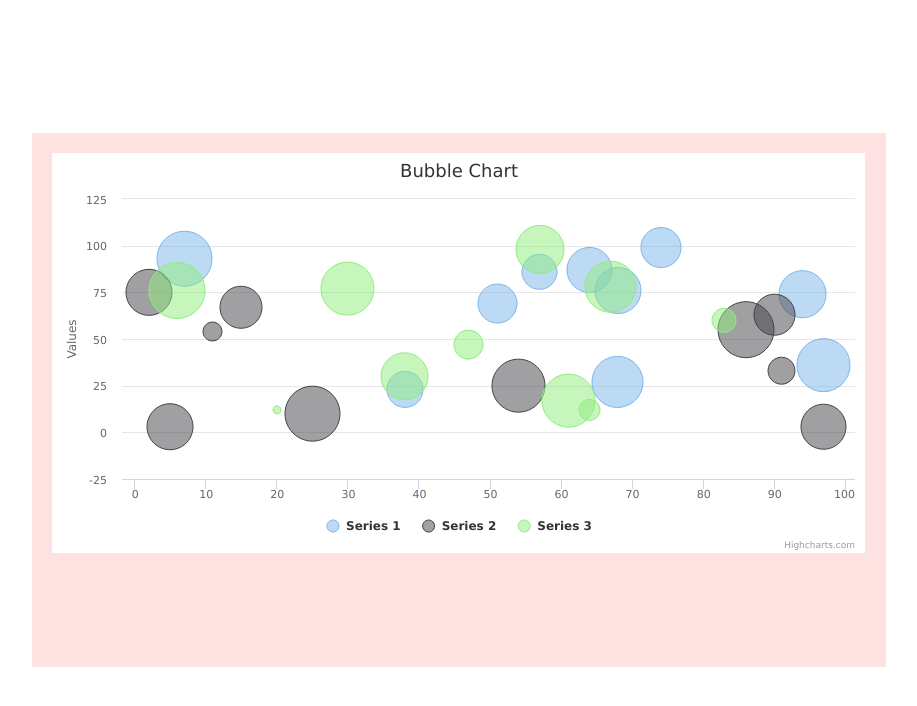
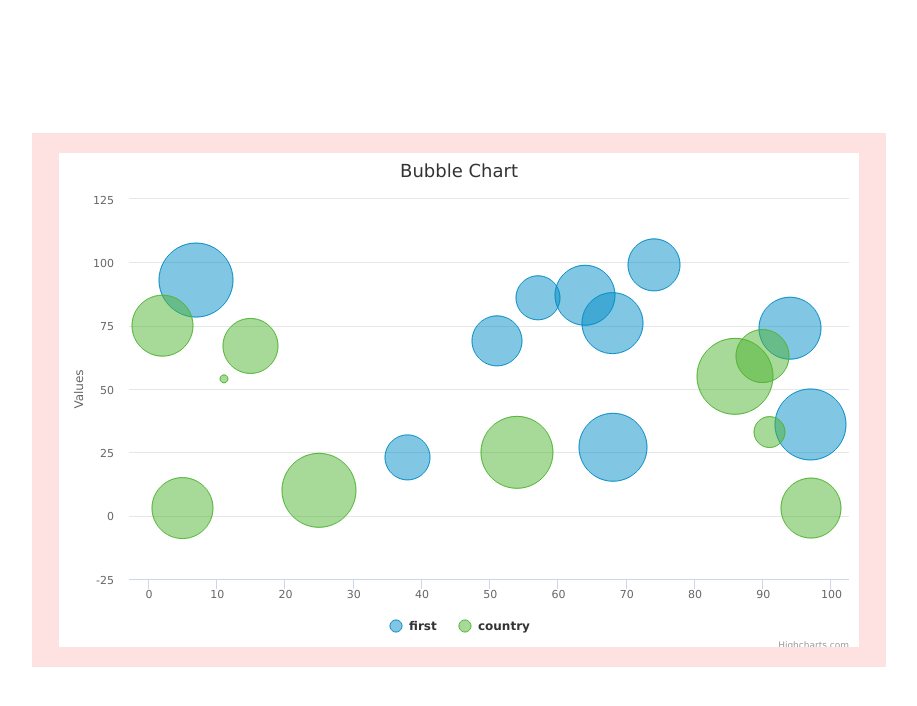
Before and after one commit to RobJJ/charting-playground, a React (Create React App) app: page / in a window 1280 px wide. Shown: the top 706 px of the page, without its empty margins (181-1098 px from the left). Built offline with nearby package versions, Linux system fonts and the light colour scheme.

Commit message:
playing with styles of bubble chart

```diff
--- a/src/charts/scatter-bubble-chart.js
+++ b/src/charts/scatter-bubble-chart.js
@@ -11,8 +11,8 @@ const BubbleChart = () => {
   const getOptions = (type) => ({
     chart: {
       type,
-      //   width: null,
-      //   height: null,
+      width: 800,
+      height: 500,
     },
     title: {
       text: _.startCase(`${type} chart`),
@@ -27,8 +27,20 @@ const BubbleChart = () => {
     //     data: [1, 2, 1, 4, 3, 6],
     //   },
     // ],
+    colors: [
+      "#058DC7",
+      "#50B432",
+      "#ED561B",
+      "#DDDF00",
+      "#24CBE5",
+      "#64E572",
+      "#FF9655",
+      "#FFF263",
+      "#6AF9C4",
+    ],
     series: [
       {
+        name: "first",
         data: [
           [97, 36, 79],
           [94, 74, 60],
@@ -43,6 +55,7 @@ const BubbleChart = () => {
         ],
       },
       {
+        name: "country",
         data: [
           [25, 10, 87],
           [2, 75, 59],
@@ -56,24 +69,10 @@ const BubbleChart = () => {
           [54, 25, 81],
         ],
       },
-      {
-        data: [
-          [47, 47, 21],
-          [20, 12, 4],
-          [6, 76, 91],
-          [38, 30, 60],
-          [57, 98, 64],
-          [61, 17, 80],
-          [83, 60, 13],
-          [67, 78, 75],
-          [64, 12, 10],
-          [30, 77, 82],
-        ],
-      },
     ],
   });
   return (
-    <div className="h-full w-full">
+    <div className="h-full w-full flex justify-center">
       <HighchartsReact highcharts={Highcharts} options={getOptions("bubble")} />
     </div>
   );
```
